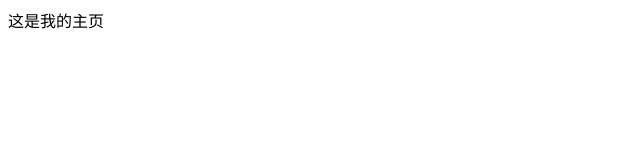
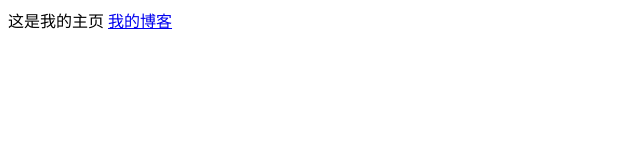
Before and after one commit to lichenbuliren/lichenbuliren.github.io, a plain HTML site: page index.html in a window 1280 px wide. Shown: the whole page, without its empty margins (0-640 px from the left). Drawn offline with Linux system fonts and the light colour scheme.

```diff
--- a/index.html
+++ b/index.html
@@ -8,5 +8,6 @@
 </head>
 <body>
   这是我的主页
+  <a href="/blog/">我的博客</a>
 </body>
 </html>
```
Also changed, not shown: favicon.ico (added).
